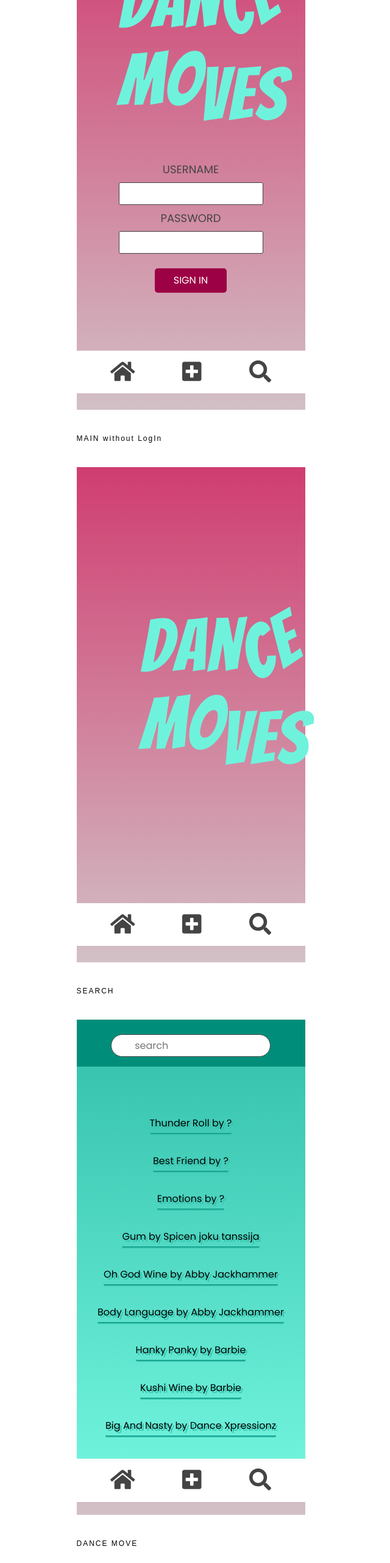
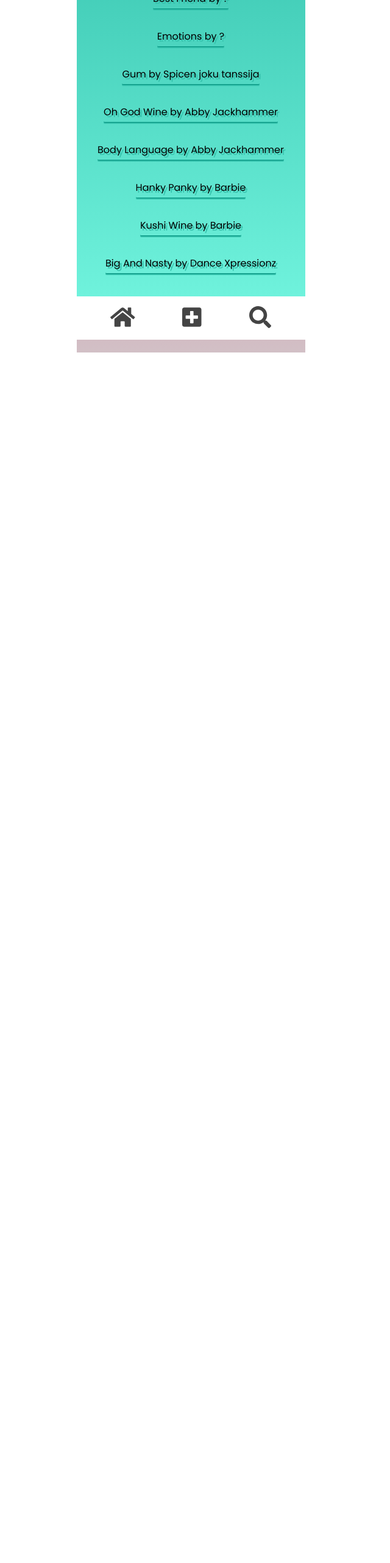
Before and after one commit to Termanty/movesapp, a React (Create React App) app: page /search in a window 1280 px wide. Shown: the part 234-2797 px from the top of the page at 61% size, without its empty margins (327-967 px from the left). After the commit the page ends 812 px from the top, so only its background shows below. Built offline with nearby package versions, Linux system fonts and the light colour scheme; data requests are answered from the project's data file.

Commit message:
Routing and App to siglepage view

```diff
--- a/src/App.js
+++ b/src/App.js
@@ -24,40 +24,18 @@ class App extends Component {
   render() {
     return (
       <div className="app">
-        <h1 className="tepmSectionH1">MAIN</h1>
         <div className="tempContainer">
-          <Main />
-          <Footer />
-        </div>
-
-        <h1 className="tepmSectionH1">MAIN without LogIn</h1>
-        <div className="tempContainer">
-          <MainNoLog />
-          <Footer />
-        </div>
-
-        <h1 className="tepmSectionH1">SEARCH</h1>
-        <div className="tempContainer">
-          <Search dancelist={this.state.moves} />
-          <Footer />
-        </div>
-
-        <h1 className="tepmSectionH1">DANCE MOVE</h1>
-        <div className="tempContainer">
-          <p>We have Dance Move page here</p>
-          {/* <DanceMove /> */}
-          <Footer />
-        </div>
-
-        <h1 className="tepmSectionH1">EDIT DANCE MOVE</h1>
-        <div className="tempContainer">
-          <EditMove />
-          <Footer />
-        </div>
-
-        <h1 className="tepmSectionH1">NEW DANCE MOVE</h1>
-        <div className="tempContainer">
-          <AddMove />
+          <Routes>
+            <Route path="/" element={<MainNoLog />} />
+            <Route path="/login" element={<Main />} />
+            <Route
+              path="/search"
+              element={<Search dancelist={this.state.moves} />}
+            />
+            {/* <Route path="/moves/:id" element={<DanceMove />} /> */}
+            <Route path="/new" element={<AddMove />} />
+            <Route path="/edit/:id" element={<EditMove />} />
+          </Routes>
           <Footer />
         </div>
       </div>
```
Also changed, not shown: src/components/Footer.js (+16 -7 lines).
